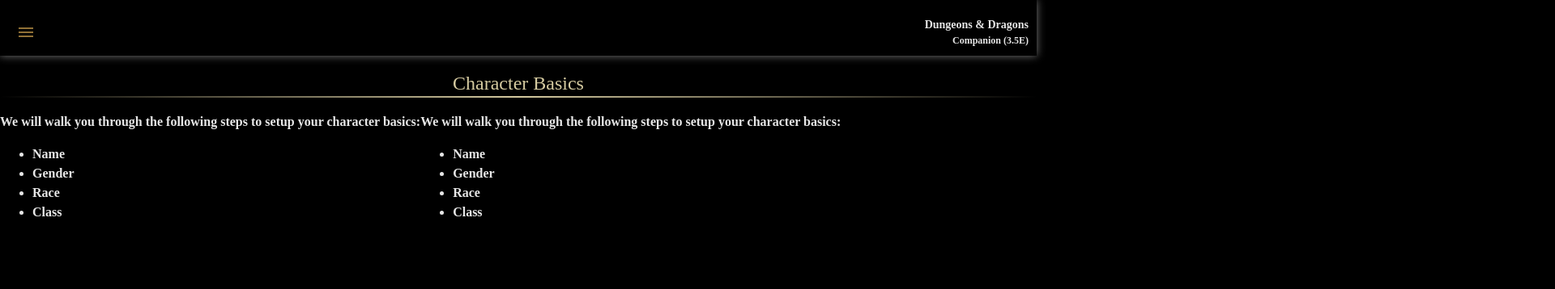
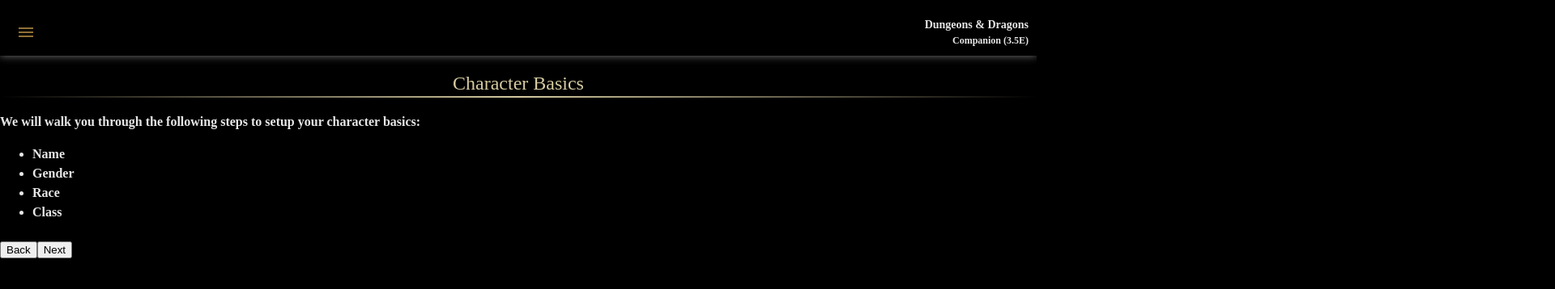
Before and after one commit to RDoneux/DD3.5-Character-Sheet, a React (Vite) app: page /character-basics in a window 1280 px wide. Shown: the top 358 px of the page at 81% size, 1920 px wide, since content can reach past the window. Built offline with nearby package versions, Linux system fonts and the light colour scheme; a web font is replaced by a local one.

Commit message:
Add overflow-x hidden to prevent horizontal scrolling in App.module.css

```diff
--- a/src/App.module.css
+++ b/src/App.module.css
@@ -3,6 +3,8 @@
   flex-direction: column;
   height: 100%;
   width: 100%;
+
+  overflow-x: hidden;
 
   .content {
     flex: 1 1 auto;
--- a/src/components/question-set/QuestionSet.module.css
+++ b/src/components/question-set/QuestionSet.module.css
@@ -3,11 +3,11 @@
 
   .scrollable-content-wrapper {
     display: flex;
-    overflow-x: scroll;
+    overflow-x: hidden;
     width: 100%;
 
     .scrollable-content {
-      /* width: 100%; */
+      min-width: 100%;
     }
   }
 }
--- a/src/components/question-set/QuestionSet.tsx
+++ b/src/components/question-set/QuestionSet.tsx
@@ -18,6 +18,10 @@
           <div className={styles['scrollable-content']}>{child}</div>
         ))}
       </div>
+      <footer>
+        <button>Back</button>
+        <button>Next</button>
+      </footer>
     </div>
   );
 }
--- a/src/routes/character-basics/CharacterBasics.tsx
+++ b/src/routes/character-basics/CharacterBasics.tsx
@@ -5,7 +5,7 @@
   return (
     <QuestionSet title="Character Basics">
       <Info>
-        <h4>
+        <h4 id="character-basics">
           We will walk you through the following steps to setup your character
           basics:
           <ul>
@@ -18,9 +18,20 @@
       </Info>
 
       <Info>
-        <h4>
-          We will walk you through the following steps to setup your character
-          basics:
+        <h4 id="page-1">
+          First Page
+          <ul>
+            <li>Name</li>
+            <li>Gender</li>
+            <li>Race</li>
+            <li>Class</li>
+          </ul>
+        </h4>
+      </Info>
+
+      <Info>
+        <h4 id="page-2">
+          Second Page
           <ul>
             <li>Name</li>
             <li>Gender</li>
```
